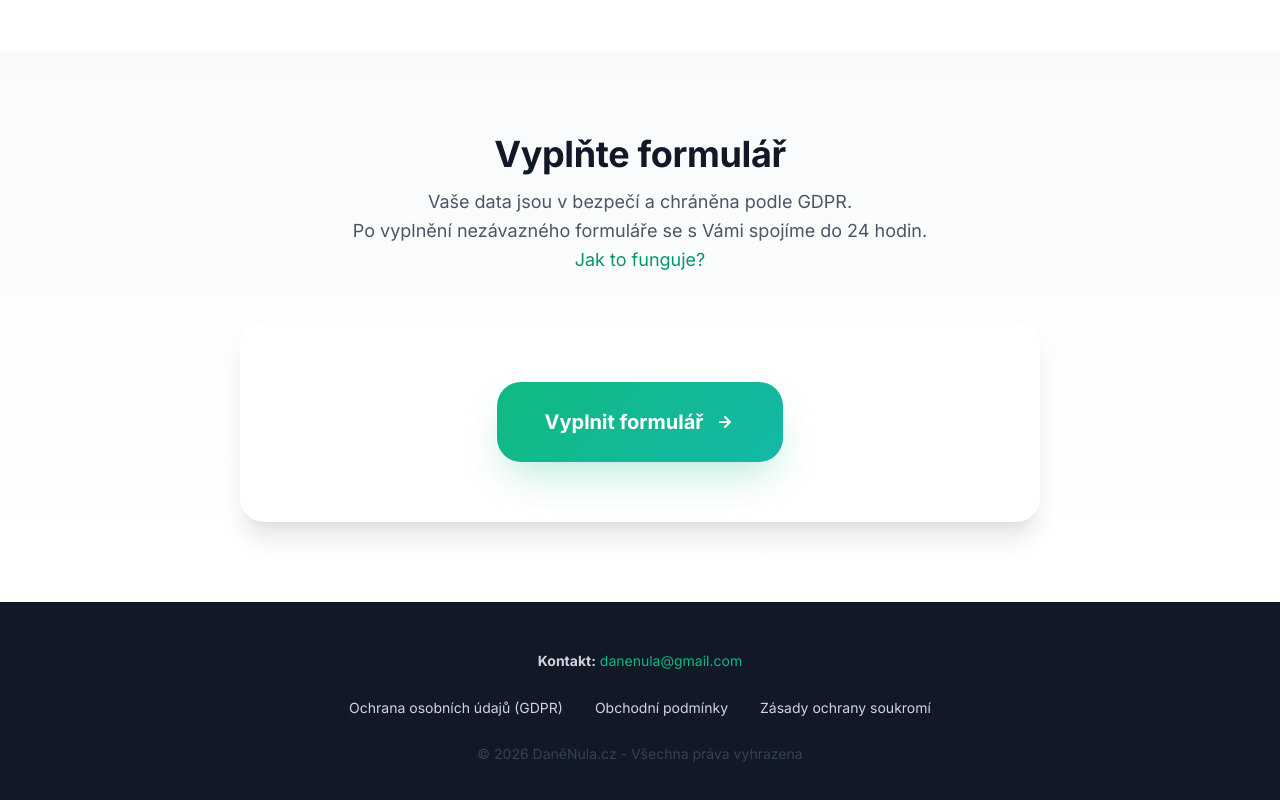
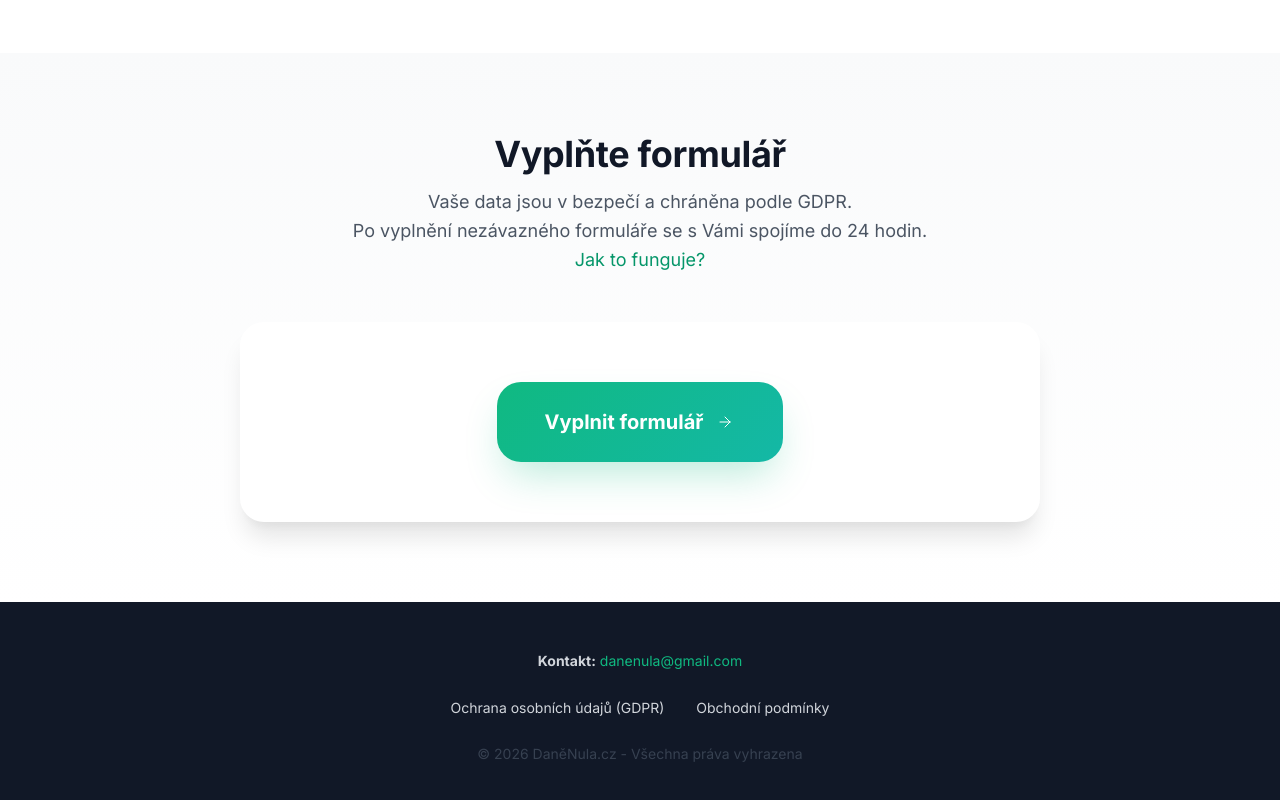
Before and after one commit to filllomex-beep/DaneNula.cz, a website: page index.html in a window 1280 px wide. Shown: the part 3337-4137 px from the top of the page. Drawn offline with Linux system fonts and the light colour scheme.

Commit message:
Update index.html

```diff
--- a/index.html
+++ b/index.html
@@ -5,7 +5,7 @@
     <meta charset="UTF-8">
     <meta name="viewport" content="width=device-width, initial-scale=1.0">
     <meta name="description"
-        content="DaněNula.cz - Rychlé a snadné podání nulového daňového přiznání pro OSVČ a neaktivní firmy. Získejte klid od úřadů za 15 minut.">
+        content="DaněNula.cz - Rychlé a snadné podání daňového přiznání pro OSVČ a firmy. Získejte klid od úřadů za 5 minut.">
     <meta name="keywords" content="daňové přiznání, nulové přiznání, OSVČ, s.r.o., daně, finanční úřad">
     <title>DaněNula.cz - Daňové přiznání bez starostí</title>
 
@@ -463,7 +463,7 @@
                     style="display: inline-flex; align-items: center; gap: 12px;">
                     <span>Vyplnit formulář</span>
                     <svg width="20" height="20" viewBox="0 0 20 20" fill="none" xmlns="http://www.w3.org/2000/svg">
-                        <path d="M5 10H15M15 10L10 5M15 10L10 15" stroke="currentColor" stroke-width="2"
+                        <path d="M5 10H15M15 10L10 5M15 10L10 15" stroke="currentColor" stchciroke-width="2"
                             stroke-linecap="round" stroke-linejoin="round" />
                     </svg>
                 </a>
@@ -481,7 +481,6 @@
                 <div class="footer-links">
                     <a href="#gdpr">Ochrana osobních údajů (GDPR)</a>
                     <a href="#terms">Obchodní podmínky</a>
-                    <a href="#privacy">Zásady ochrany soukromí</a>
                 </div>
                 <p style="margin: 0; font-size: var(--text-sm);">© 2026 DaněNula.cz - Všechna práva vyhrazena</p>
             </div>
```
